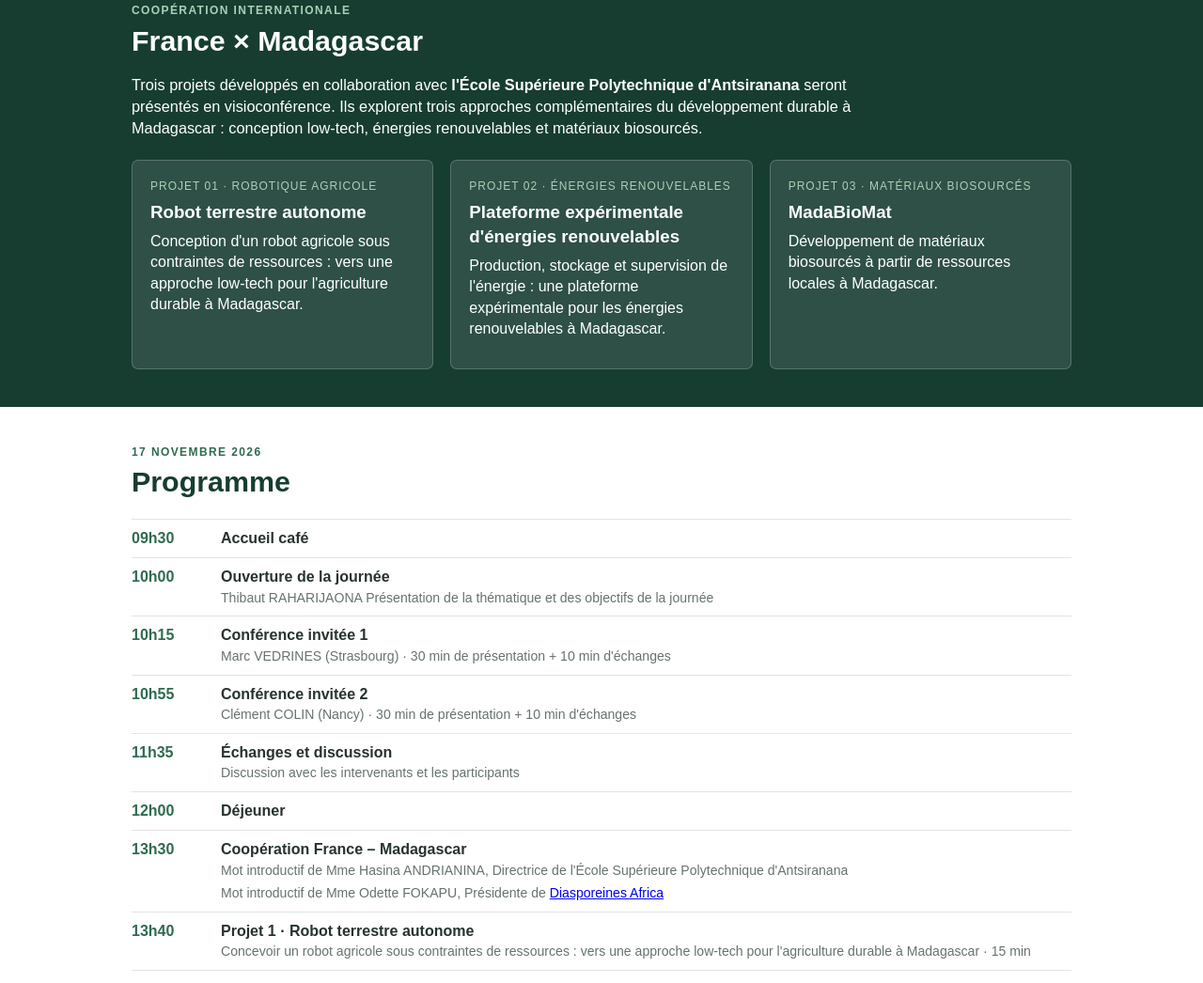
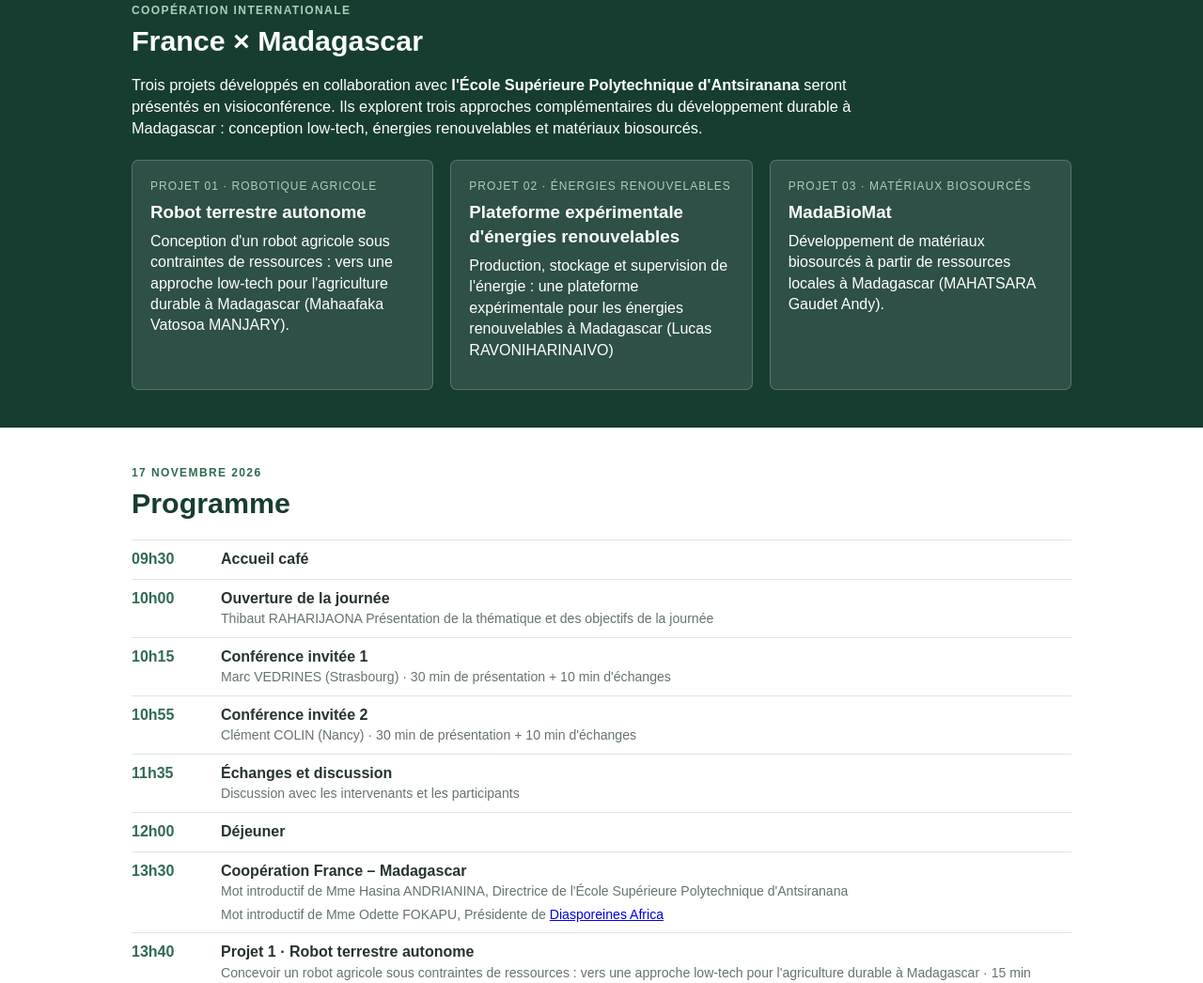
Before and after one commit to raharija1/journee-lowtech-2026, a plain HTML site: page index.html in a window 1280 px wide. Shown: the part 1129-2175 px from the top of the page at 94% size. Drawn offline with Linux system fonts and the light colour scheme.

Commit message:
intervenants gasy

```diff
--- a/index.html
+++ b/index.html
@@ -647,7 +647,7 @@ footer {
 
                 <p>
                     Conception d'un robot agricole sous contraintes de ressources :
-                    vers une approche low-tech pour l'agriculture durable à Madagascar.
+                    vers une approche low-tech pour l'agriculture durable à Madagascar (Mahaafaka Vatosoa MANJARY).
                 </p>
 
             </article>
@@ -668,7 +668,7 @@ footer {
                 <p>
                     Production, stockage et supervision de l'énergie :
                     une plateforme expérimentale pour les énergies renouvelables
-                    à Madagascar.
+                    à Madagascar (Lucas RAVONIHARINAIVO)
                 </p>
 
             </article>
@@ -688,7 +688,7 @@ footer {
 
                 <p>
                     Développement de matériaux biosourcés à partir
-                    de ressources locales à Madagascar.
+                    de ressources locales à Madagascar (MAHATSARA Gaudet Andy).
                 </p>
 
             </article>
```
